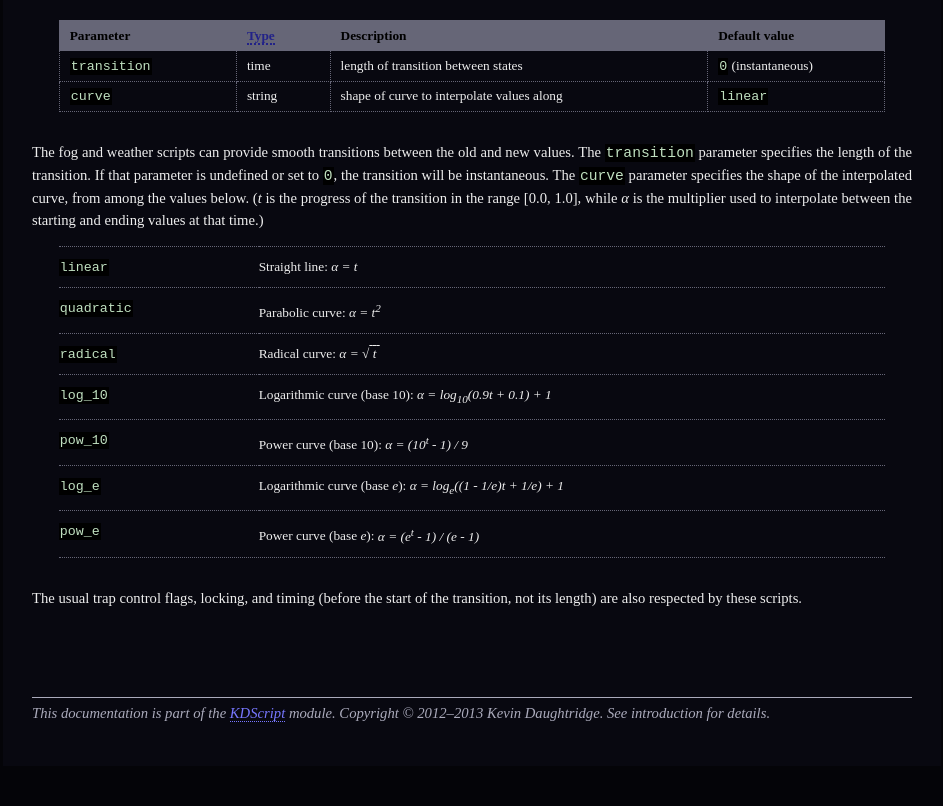
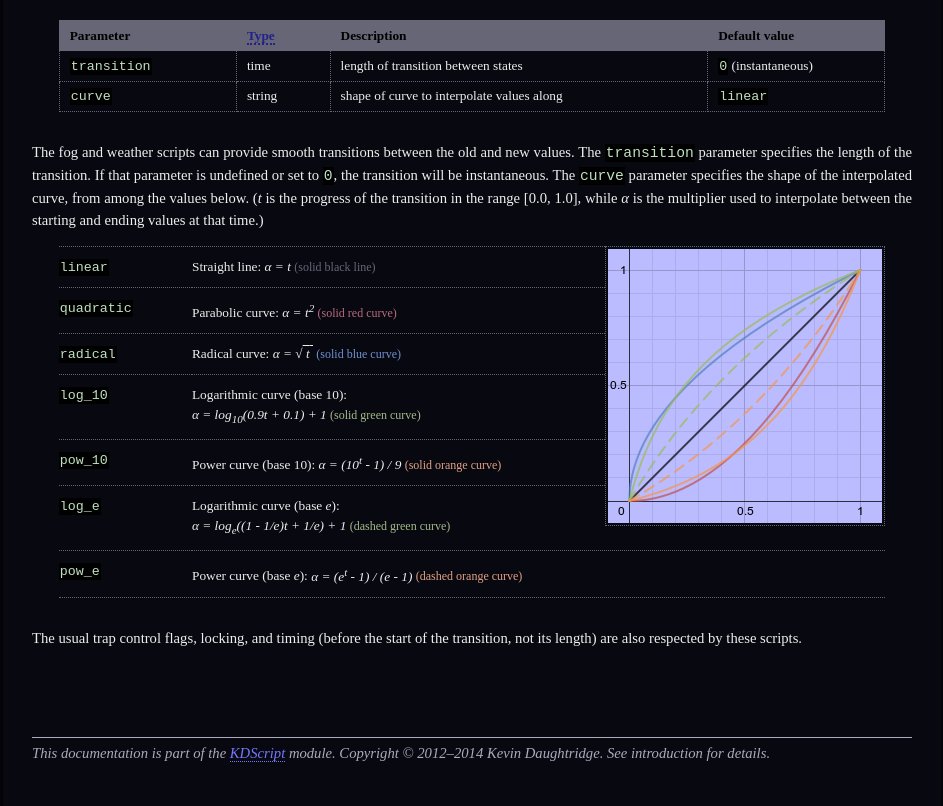
Before and after one commit to kdau/KDScript, a plain HTML site: page rendering-effects.html in a window 1280 px wide. Shown: the part 452-1258 px from the top of the page, without its empty margins (144-1087 px from the left). Before the commit the page ends 1218 px from the top, so only its background shows below. Drawn offline with Linux system fonts and the light colour scheme.

Commit message:
Add graph of transition curve functions. Miscellaneous fixes.

```diff
--- a/doc.css
+++ b/doc.css
@@ -45,6 +45,8 @@ dl
 		dl.primary > dt { clear: none: float: none; width: 100%; padding-top: 2em; margin-bottom: 1em; }
 		dl.primary > dd { margin: 1em 2em 2em 2em; border: none; }
 	dt.primary { text-decoration: underline; font-size: 11pt; color: inherit; }
+	dl.compact dt { width: 10em; }
+	dl.compact dd { margin-left: 10em; }
 
 table { margin: 2em 2em 2em 2em; border-collapse: collapse; font-size: 10pt; }
 	caption { font-style: italic; }
@@ -76,9 +78,18 @@ strong, .important, .notice { color: #bbf; border-color: #bbf; }
 
 .disabled { color: #667; }
 
-.icon, .iconr { width: 58px; height: 58px; }
-	.icon { float: left; margin-right: 1em; }
-	.iconr { float: right; margin-left: 1em; }
+img.figure { border: 1px dotted #667; padding: 2px; background-color: #080810; }
+	a:link img.figure, a:visited img.figure { border-color: #77f; }
+	a:link img.figure:hover, a:visited img.figure:hover { border-style: solid; }
+	img.figure.left { margin-left: 0em; }
+
+img.icon { width: 58px; height: 58px; }
+	img.icon.right { margin-right: 0em; }
+
+.left, img.icon { float: left; margin-right: 1em; }
+	.left { float: left !important; }
+.right, img.figure { float: right; margin-left: 1em; }
+	.right { float: right !important; }
 
 .note { font-size: 90%; }
 
--- a/rendering-effects.html
+++ b/rendering-effects.html
@@ -25,16 +25,17 @@
 			<tr><td><code>curve</code></td><td>string</td><td>shape of curve to interpolate values along</td><td><code>linear</code></td></tr>
 		</tbody></table>
 		<p>The fog and weather scripts can provide smooth transitions between the old and new values. The <code>transition</code> parameter specifies the length of the transition. If that parameter is undefined or set to <code>0</code>, the transition will be instantaneous. The <code>curve</code> parameter specifies the shape of the interpolated curve, from among the values below. (<em>t</em> is the progress of the transition in the range [0.0, 1.0], while <em>&alpha;</em> is the multiplier used to interpolate between the starting and ending values at that time.)</p>
-		<dl>
-			<dt><code>linear</code></dt><dd>Straight line: <em>&alpha; = t</em></dd>
-			<dt><code>quadratic</code></dt><dd>Parabolic curve: <em>&alpha; = t<sup>2</sup></em></dd>
-			<dt><code>radical</code></dt><dd>Radical curve: <em>&alpha; = &radic;<span class="radical">t</span></em></dd>
-			<dt><code>log_10</code></dt><dd>Logarithmic curve (base 10): <em>&alpha; = log<sub>10</sub>(0.9t + 0.1) + 1</em></dd>
-			<dt><code>pow_10</code></dt><dd>Power curve (base 10): <em>&alpha; = (10<sup>t</sup> - 1) / 9</em></dd>
-			<dt><code>log_e</code></dt><dd>Logarithmic curve (base <em>e</em>): <em>&alpha; = log<sub>e</sub>((1 - 1/e)t + 1/e) + 1</em></dd>
-			<dt><code>pow_e</code></dt><dd>Power curve (base <em>e</em>): <em>&alpha; = (e<sup>t</sup> - 1) / (e - 1)</em></dd>
+		<dl class="compact">
+			<img title="Cartesian graph illustrating the functions available for transition curves." src="curves.png" class="figure right" />
+			<dt><code>linear</code></dt><dd>Straight line: <em>&alpha; = t</em> <span class="note" style="color: #667;">(solid black line)</span></dd>
+			<dt><code>quadratic</code></dt><dd>Parabolic curve: <em>&alpha; = t<sup>2</sup></em> <span class="note" style="color: #b96b7c;">(solid red curve)</span></dd>
+			<dt><code>radical</code></dt><dd>Radical curve: <em>&alpha; = &radic;<span class="radical">t</span></em> <span class="note" style="color: #6f92d0;">(solid blue curve)</span></dd>
+			<dt><code>log_10</code></dt><dd>Logarithmic curve (base 10):<br/><em>&alpha; = log<sub>10</sub>(0.9t + 0.1) + 1</em> <span class="note" style="color: #a4bb8a;">(solid green curve)</span></dd>
+			<dt><code>pow_10</code></dt><dd>Power curve (base 10): <em>&alpha; = (10<sup>t</sup> - 1) / 9</em> <span class="note" style="color: #e2a285;">(solid orange curve)</span></dd>
+			<dt><code>log_e</code></dt><dd>Logarithmic curve (base <em>e</em>):<br/><em>&alpha; = log<sub>e</sub>((1 - 1/e)t + 1/e) + 1</em> <span class="note" style="color: #a4bb8a;">(dashed green curve)</span></dd>
+			<dt><code>pow_e</code></dt><dd>Power curve (base <em>e</em>): <em>&alpha; = (e<sup>t</sup> - 1) / (e - 1)</em> <span class="note" style="color: #e2a285;">(dashed orange curve)</span></dd>
 		</dl>
 		<p>The usual trap control flags, locking, and timing (before the start of the transition, not its length) are also respected by these scripts.</p>
-		<address>This documentation is part of the <a href="index.html">KDScript</a> module. Copyright&nbsp;&copy;&nbsp;2012&ndash;2013 Kevin Daughtridge. See introduction for details.</address>
+		<address>This documentation is part of the <a href="index.html">KDScript</a> module. Copyright&nbsp;&copy;&nbsp;2012&ndash;2014 Kevin Daughtridge. See introduction for details.</address>
 	</body>
 </html>
```
Also changed, not shown: history.html (+3 -3 lines), introduction.html (+8 -7 lines), curves.png (added).
